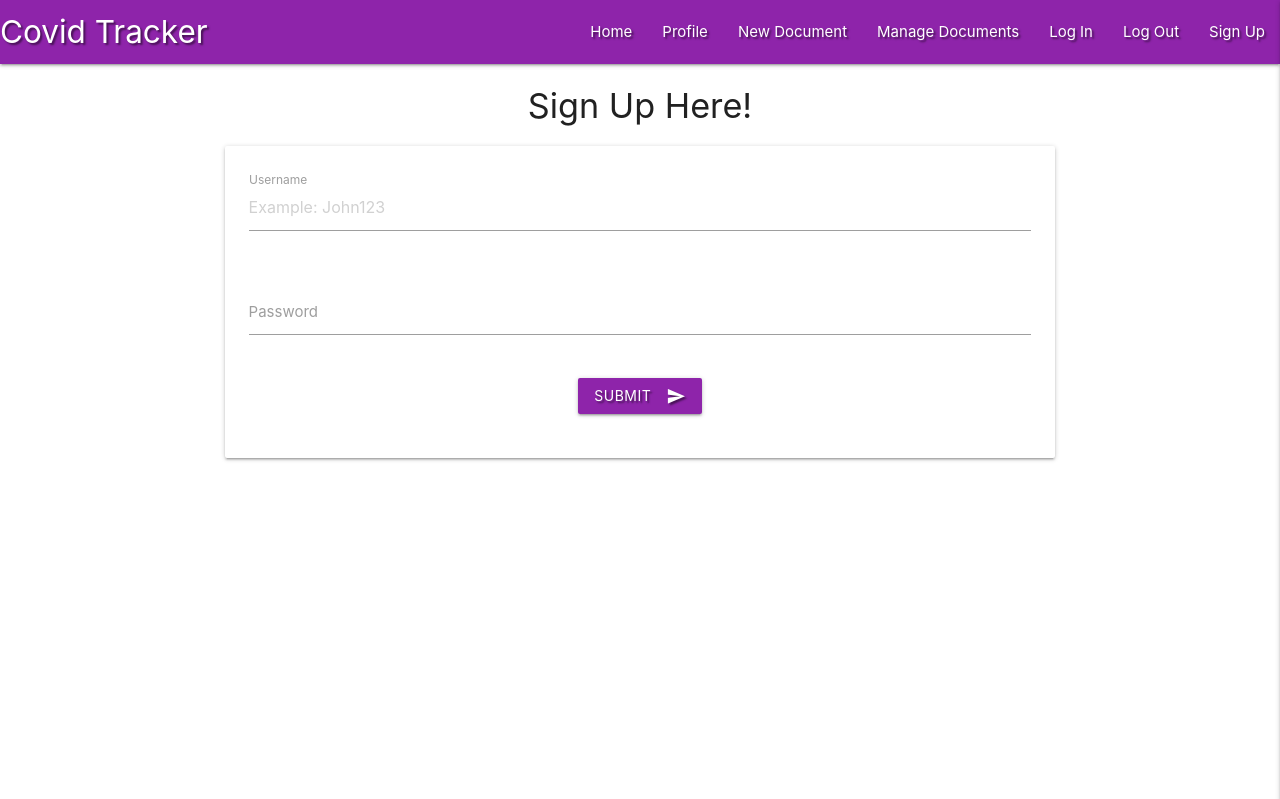
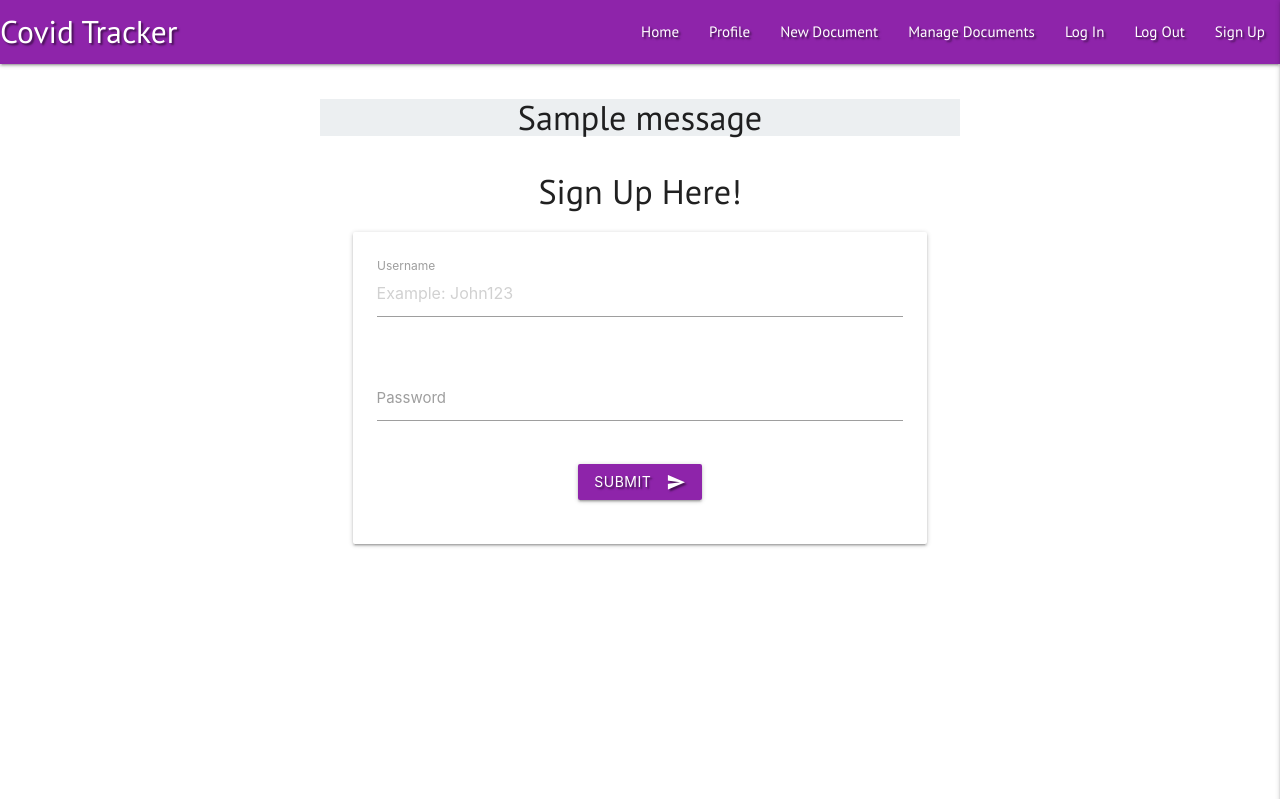
Before and after one commit to MasonCodyCox/covid-19-logger, a Flask app: page /sign_up in a window 1280 px wide. Shown: the top 799 px of the page. Run offline with Flask 2, Linux system fonts and the light colour scheme; one stand-in notice (Sample message) is shown; some libraries are stand-ins or nearby versions.

Commit message:
Adds registration functionality. Adds styling to page titles, flash messages and navbar.

```diff
--- a/app.py
+++ b/app.py
@@ -27,6 +27,22 @@ def get_documents():
 
 @app.route("/sign_up", methods=["GET", "POST"])
 def sign_up():
+    if request.method == "POST":
+        existing_user = mongo.db.users.find_one(
+            {"username": request.form.get("username").lower()})
+
+        if existing_user:
+            flash("Username already chosen. Please select something new.")
+            return redirect(url_for("sign_up"))
+
+        sign_up = {
+            "username": request.form.get("username").lower(),
+            "password": generate_password_hash(request.form.get("password"))
+        }
+        mongo.db.users.insert_one(sign_up)
+
+        session["user"] = request.form.get("username").lower()
+        flash("Account Created!")
     return render_template("sign_up.html")
 
 
--- a/static/css/style.css
+++ b/static/css/style.css
@@ -1,3 +1,16 @@
+@import url('https://fonts.googleapis.com/css2?family=PT+Sans&display=swap');
+@import url('https://fonts.googleapis.com/css2?family=Titillium+Web&display=swap');
+
+.navbar-title, .navbar-links, .sign-up-title, .flashes{
+    font-family: 'PT Sans', sans-serif;
+}
+
+.flashes {
+    margin-top: 12px;
+}
+
 .text-shadow {
-    text-shadow: 2px 2px 2px rgba(0, 0, 0, 0.5)
+    text-shadow: 2px 2px 2px rgba(0, 0, 0, 0.5);
 }
+/**
+font-family: 'Titillium Web', sans-serif;**/
--- a/templates/base.html
+++ b/templates/base.html
@@ -21,10 +21,10 @@
     <header>
         <nav class="nav-extended text-shadow purple darken-1">
             <div class="nav-wrapper">
-                <a href="{{ url_for('get_documents') }}" class="brand-logo">Covid Tracker</a>
+                <a href="{{ url_for('get_documents') }}" class="brand-logo navbar-title">Covid Tracker</a>
                 <a href="#" data-target="mobile-demo" class="sidenav-trigger right"><i
                         class="material-icons">apps</i></a>
-                <ul class="right hide-on-med-and-down">
+                <ul class="right hide-on-med-and-down navbar-links">
                     <li><a href="{{ url_for('get_documents') }}">Home</a></li>
                     <li><a href="#">Profile</a></li>
                     <li><a href="#">New Document</a></li>
@@ -36,7 +36,7 @@
             </div>
         </nav>
 
-        <ul class="sidenav" id="mobile-demo">
+        <ul class="sidenav navbar-links" id="mobile-demo">
             <li><a href="{{ url_for('get_documents') }}">Home</a></li>
             <li><a href="#">Profile</a></li>
             <li><a href="#">New Document</a></li>
@@ -47,8 +47,25 @@
         </ul>
     </header>
 
-    {% block content %}
-    {% endblock %}
+    <section>
+        <!--Flash messages displayed to the user-->
+        {% with messages = get_flashed_messages() %}
+            {% if messages %}
+                {% for message in messages %}
+                    <div class="row flashes">
+                        <h4 class="blue-grey lighten-5 center-align col s12 m6 offset-m3">
+                            {{ message }}
+                        </h4>
+                    </div>
+                {% endfor %}
+            {% endif %}
+        {% endwith %}
+    </section>
+
+    <main class="container">
+        {% block content %}
+        {% endblock %}
+    </main>
 
     <script src="https://code.jquery.com/jquery-3.6.0.min.js"
         integrity="sha256-/xUj+3OJU5yExlq6GSYGSHk7tPXikynS7ogEvDej/m4=" crossorigin="anonymous"></script>
--- a/templates/sign_up.html
+++ b/templates/sign_up.html
@@ -1,20 +1,22 @@
 {% extends "base.html" %}
 {% block content %}
 
-<h4 class="center-align">Sign Up Here!</h4>
+<h4 class="center-align sign-up-title">Sign Up Here!</h4>
 
 <div class="row">
     <form class="col s12 m8 offset-m2" method="POST" action="{{ url_for('sign_up')}}">
         <div class="card-panel">
             <div class="row">
                 <div class="input-field col s12">
-                    <input placeholder="Example: John123" id="username" name="username" type="text" class="validate">
+                    <input placeholder="Example: John123" id="username" name="username" type="text" minlength="7"
+                        maxlength="18" pattern="^[a-zA-Z0-9]{7,18}$" class="validate" required>
                     <label for="username">Username</label>
                 </div>
             </div>
             <div class="row">
                 <div class="input-field col s12">
-                    <input id="password" name="password" type="password" class="validate">
+                    <input id="password" name="password" type="password" minlength="7" maxlength="18"
+                        pattern="^[a-zA-Z0-9]{7,18}$" class="validate" required>
                     <label for="password">Password</label>
                 </div>
             </div>
```
